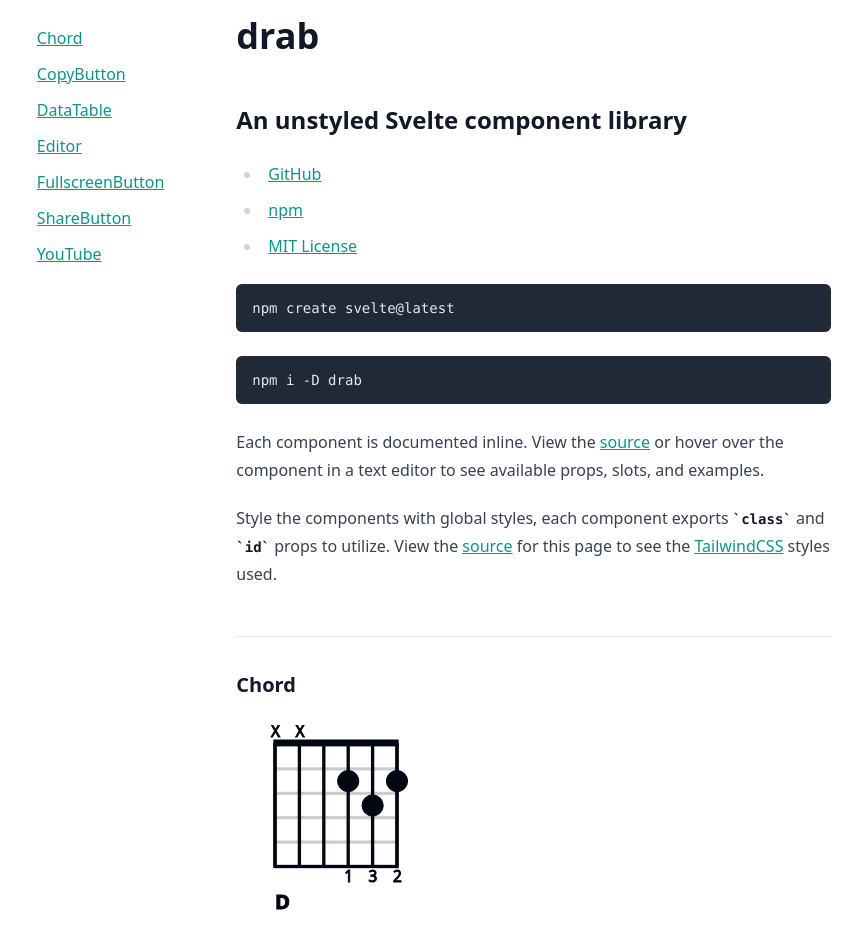
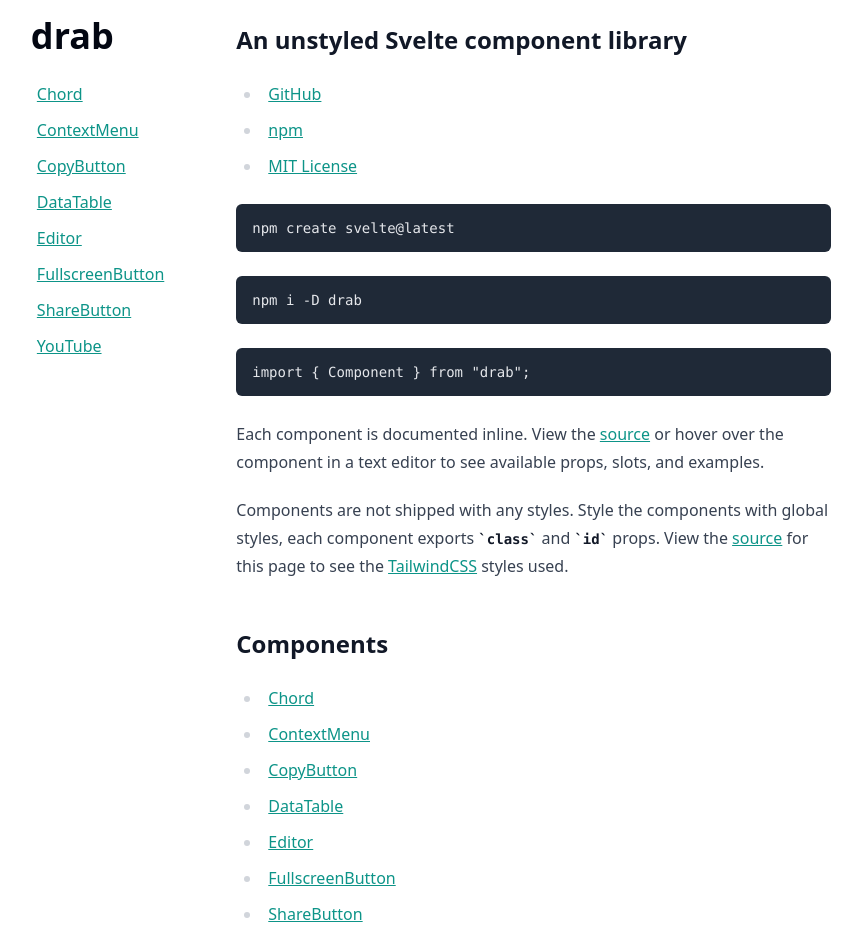
Before and after one commit to rossrobino/drab, a SvelteKit app: page / in a window 1280 px wide. Shown: the top 942 px of the page, without its empty margins (222-1084 px from the left). Built offline with nearby package versions, Linux system fonts and the light colour scheme.

Commit message:
update docs

```diff
--- a/package.json
+++ b/package.json
@@ -23,7 +23,7 @@
 	"repository": "github:rossrobino/drab",
 	"scripts": {
 		"dev": "vite dev",
-		"build": "node src/lib/util/buildDocs.js && vite build && npm run package",
+		"build": "npm run doc && vite build && npm run package",
 		"preview": "vite preview",
 		"package": "svelte-kit sync && svelte-package && publint",
 		"prepublishOnly": "npm run package",
@@ -31,7 +31,8 @@
 		"check:watch": "svelte-kit sync && svelte-check --tsconfig ./tsconfig.json --watch",
 		"lint": "prettier --check . && eslint .",
 		"format": "prettier --write . --plugin=prettier-plugin-svelte --plugin=prettier-plugin-tailwindcss",
-		"pub": "npm publish --access public"
+		"pub": "npm publish --access public",
+		"doc": "node src/lib/util/buildDocs.js"
 	},
 	"exports": {
 		".": {
--- a/src/app.html
+++ b/src/app.html
@@ -1,5 +1,5 @@
 <!doctype html>
-<html lang="en">
+<html lang="en" class="scroll-smooth">
 	<head>
 		<meta charset="utf-8" />
 		<meta name="viewport" content="width=device-width, initial-scale=1" />
--- a/src/routes/+page.svelte
+++ b/src/routes/+page.svelte
@@ -19,15 +19,18 @@
 	<div class="lg:flex gap-12">
 		<nav class="prose prose-teal hidden lg:block -my-4">
 			<ul class="sticky top-0 list-none py-4 pr-6 h-screen overflow-y-auto">
+				<h1 class="mb-6">
+					<a class="text-gray-950 no-underline font-bold" href="/">drab</a>
+				</h1>
 				<NavItems />
 			</ul>
 		</nav>
 		<div
 			class="prose prose-teal prose-h1:sm:text-4xl prose-h3:pt-8 prose-h3:mb-6 prose-h3:mt-12 prose-h3:border-t lg:min-w-[65ch]"
 		>
-			<h1>drab</h1>
+			<h1 class="lg:hidden">drab</h1>
 
-			<h2>An unstyled Svelte component library</h2>
+			<h2 class="lg:mt-2">An unstyled Svelte component library</h2>
 
 			<ul>
 				<li><a href="https://github.com/rossrobino/drab">GitHub</a></li>
@@ -45,6 +48,8 @@
 
 			<pre>npm i -D drab</pre>
 
+			<pre>import &#123; Component &#125; from "drab";</pre>
+
 			<p>
 				Each component is documented inline. View the
 				<a
@@ -57,12 +62,11 @@
 			</p>
 
 			<p>
-				Style the components with global styles, each component exports <code>
-					class
-				</code>
+				Components are not shipped with any styles. Style the components with
+				global styles, each component exports <code>class</code>
 				and
 				<code>id</code>
-				props to utilize. View the
+				props. View the
 				<a
 					href="https://github.com/rossrobino/drab/blob/main/src/routes/%2Bpage.svelte"
 				>
@@ -73,9 +77,9 @@
 				styles used.
 			</p>
 
-			<ul class="lg:hidden">
-				<NavItems />
-			</ul>
+			<h2>Components</h2>
+
+			<ul><NavItems /></ul>
 
 			<h3 id="chord">Chord</h3>
 
--- a/src/routes/NavItems.svelte
+++ b/src/routes/NavItems.svelte
@@ -1,7 +1,18 @@
-<li><a href="#chord">Chord</a></li>
-<li><a href="#copybutton">CopyButton</a></li>
-<li><a href="#datatable">DataTable</a></li>
-<li><a href="#editor">Editor</a></li>
-<li><a href="#fullscreenbutton">FullscreenButton</a></li>
-<li><a href="#sharebutton">ShareButton</a></li>
-<li><a href="#youtube">YouTube</a></li>
+<script lang="ts">
+	const components = [
+		"Chord",
+		"ContextMenu",
+		"CopyButton",
+		"DataTable",
+		"Editor",
+		"FullscreenButton",
+		"ShareButton",
+		"YouTube",
+	];
+
+	components.sort();
+</script>
+
+{#each components as component}
+	<li><a href="#{component.toLowerCase()}">{component}</a></li>
+{/each}
```
Also changed, not shown: 1 other file (tests, documents, lock files or other folders).
